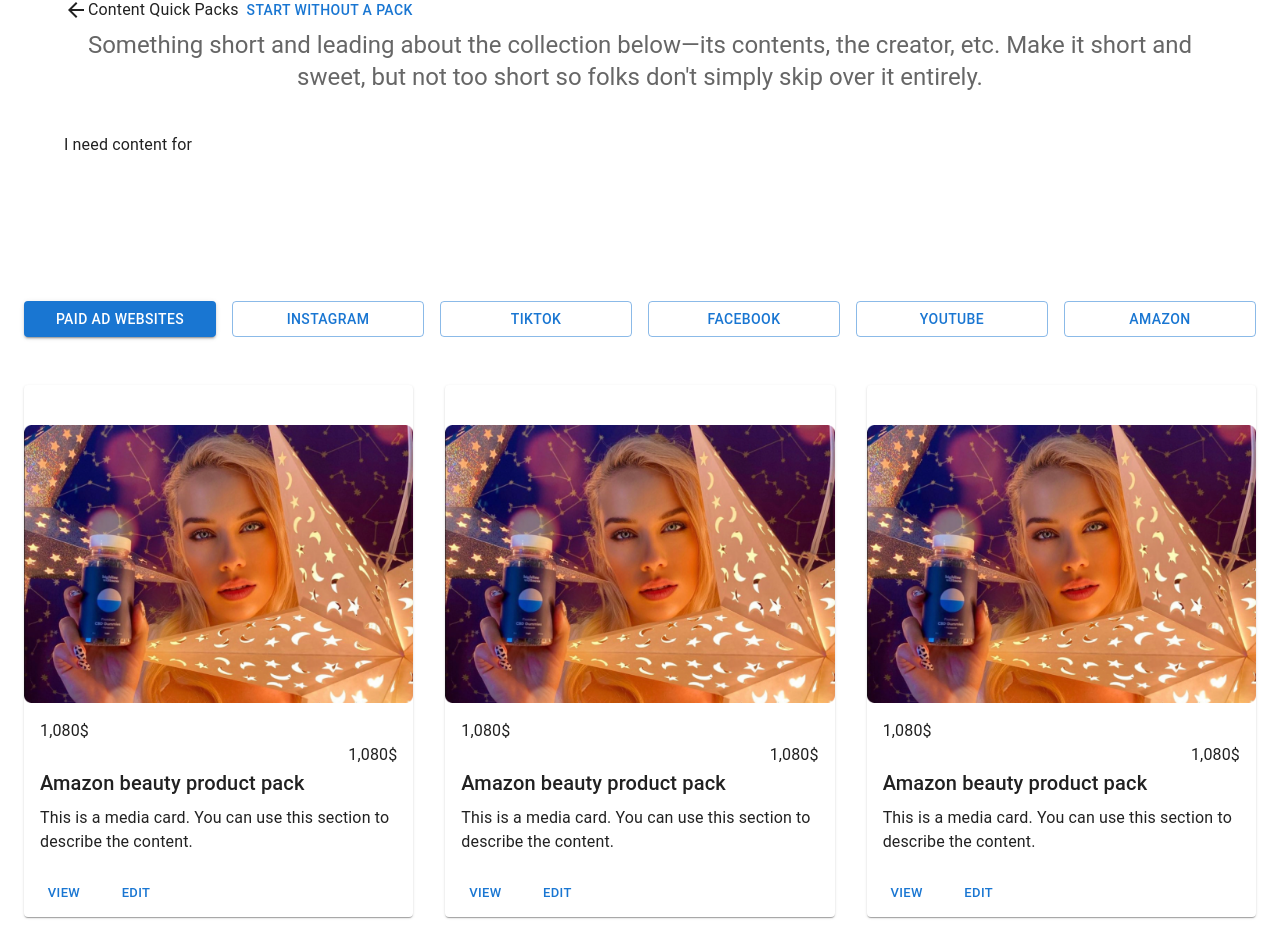
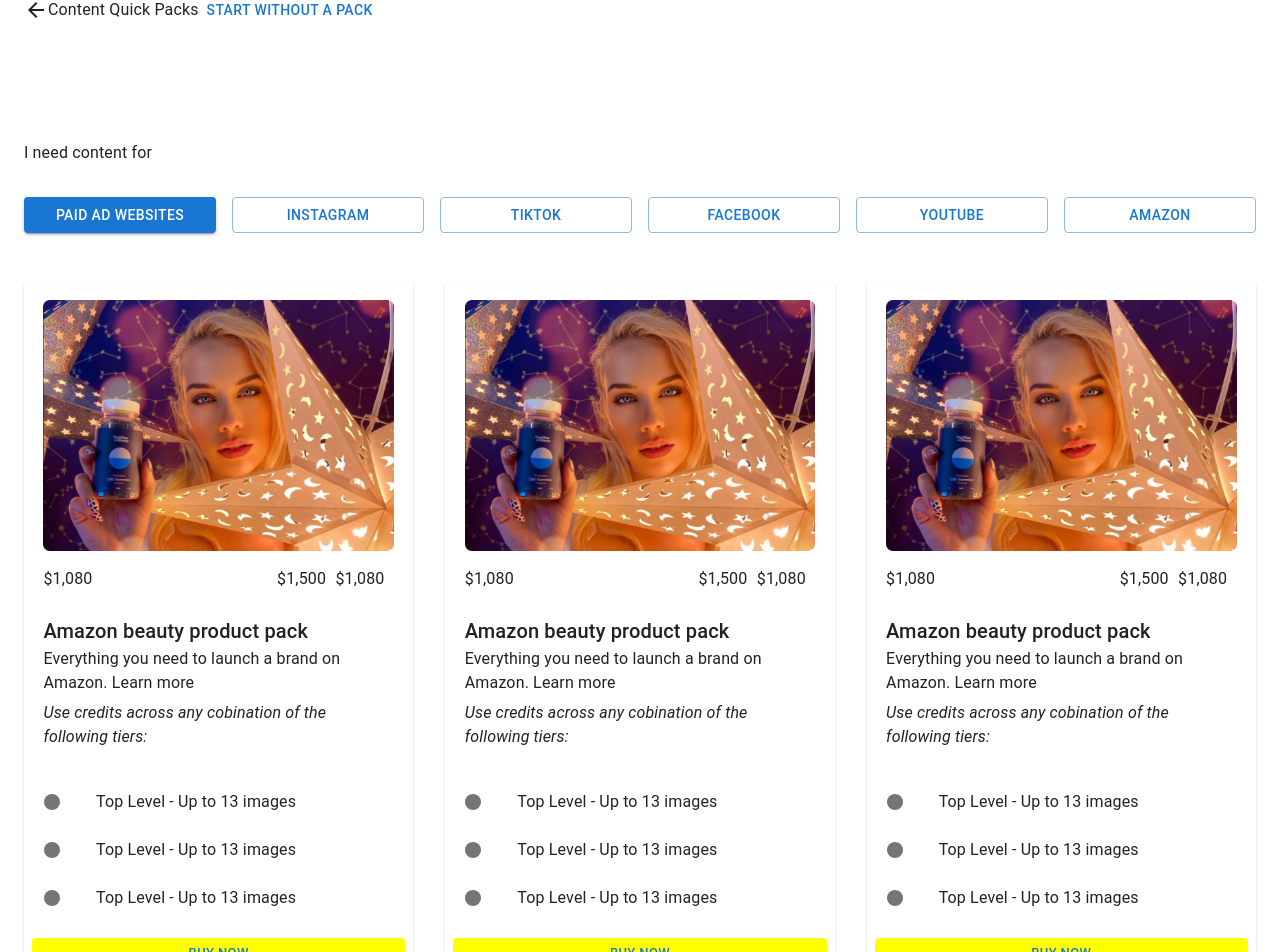
Before and after one commit to VarunVerma7/trend, a Next.js app: page / in a window 1280 px wide. Shown: the part 136-1088 px from the top of the page. Built offline with nearby package versions, Linux system fonts and the light colour scheme.

Commit message:
More progress

```diff
--- a/src/homepage-components/Card.tsx
+++ b/src/homepage-components/Card.tsx
@@ -6,7 +6,12 @@ import CardMedia from "@mui/material/CardMedia";
 import Button from "@mui/material/Button";
 import Typography from "@mui/material/Typography";
 import Grid from "@mui/material/Grid";
-
+import List from "@mui/material/List";
+import ListItem from "@mui/material/ListItem";
+import ListItemAvatar from "@mui/material/ListItemAvatar";
+import ListItemIcon from "@mui/material/ListItemIcon";
+import ListItemText from "@mui/material/ListItemText";
+import FiberManualRecordIcon from "@mui/icons-material/FiberManualRecord";
 export default function MediaCard() {
   return (
     <Card
@@ -20,31 +25,60 @@ export default function MediaCard() {
         component="img"
         sx={{
           // 16:9
-          pt: "10.25%",
+          pt: "5%",
+          pl: "5%",
+          pr: "5%",
         }}
         image="1st.png"
       />
-      <CardContent sx={{ flexGrow: 1 }}>
+      <CardContent sx={{ flexGrow: 1, pl: "5%", pr: "5%" }}>
         <Grid container>
-          <Grid container justifyContent="flex-start">
-            1,080$
+          <Grid item xs={8}>
+            $1,080
           </Grid>
-          <Grid container justifyContent="flex-end">
-            1,080$
+          <Grid item xs={2}>
+            $1,500
+          </Grid>
+          <Grid item xs={2}>
+            $1,080
           </Grid>
         </Grid>
+        <br />
 
-        <Typography gutterBottom variant="h6" component="h2">
+        <Typography variant="h6" component="h2">
           Amazon beauty product pack
         </Typography>
-        <Typography>
-          This is a media card. You can use this section to describe the
-          content.
+        <Typography gutterBottom>
+          Everything you need to launch a brand on Amazon. Learn more
+        </Typography>
+        <Typography sx={{ fontStyle: "italic" }} gutterBottom>
+          Use credits across any cobination of the following tiers:
         </Typography>
       </CardContent>
+      <List>
+        <ListItem>
+          <ListItemIcon>
+            <FiberManualRecordIcon />
+          </ListItemIcon>
+          <ListItemText primary="Top Level - Up to 13 images" />
+        </ListItem>
+        <ListItem>
+          <ListItemIcon>
+            <FiberManualRecordIcon />
+          </ListItemIcon>
+          <ListItemText primary="Top Level - Up to 13 images" />
+        </ListItem>
+        <ListItem>
+          <ListItemIcon>
+            <FiberManualRecordIcon />
+          </ListItemIcon>
+          <ListItemText primary="Top Level - Up to 13 images" />
+        </ListItem>
+      </List>{" "}
       <CardActions>
-        <Button size="small">View</Button>
-        <Button size="small">Edit</Button>
+        <Button style={{ backgroundColor: "yellow" }} fullWidth size="small">
+          Buy Now
+        </Button>
       </CardActions>
     </Card>
   );
--- a/src/pages/index.tsx
+++ b/src/pages/index.tsx
@@ -49,6 +49,7 @@ export default function Album() {
       </AppBar>
       <main>
         {/* Hero unit */}
+        <Container maxWidth="xl">
           <Box
             sx={{
               bgcolor: "background.paper",
@@ -56,7 +57,6 @@ export default function Album() {
               pb: 6,
             }}
           >
-          <Container maxWidth="lg">
             <Grid container>
               <div
                 style={{
@@ -72,21 +72,8 @@ export default function Album() {
                 </Grid>
               </div>
             </Grid>
-            <Typography
-              variant="h5"
-              align="center"
-              color="text.secondary"
-              paragraph
-            >
-              Something short and leading about the collection below—its
-              contents, the creator, etc. Make it short and sweet, but not too
-              short so folks don&apos;t simply skip over it entirely.
-            </Typography>
-
-            <br />
-            <Typography>I need content for</Typography>
+          </Box>
         </Container>
-        </Box>
         <Container maxWidth="xl">
           <Box
             sx={{
@@ -95,6 +82,8 @@ export default function Album() {
               pb: 6,
             }}
           >
+            <Typography>I need content for</Typography>
+
             <Stack
               sx={{ pt: 4 }}
               direction="row"
```
Lines whose indentation alone changed are shown as unchanged.
